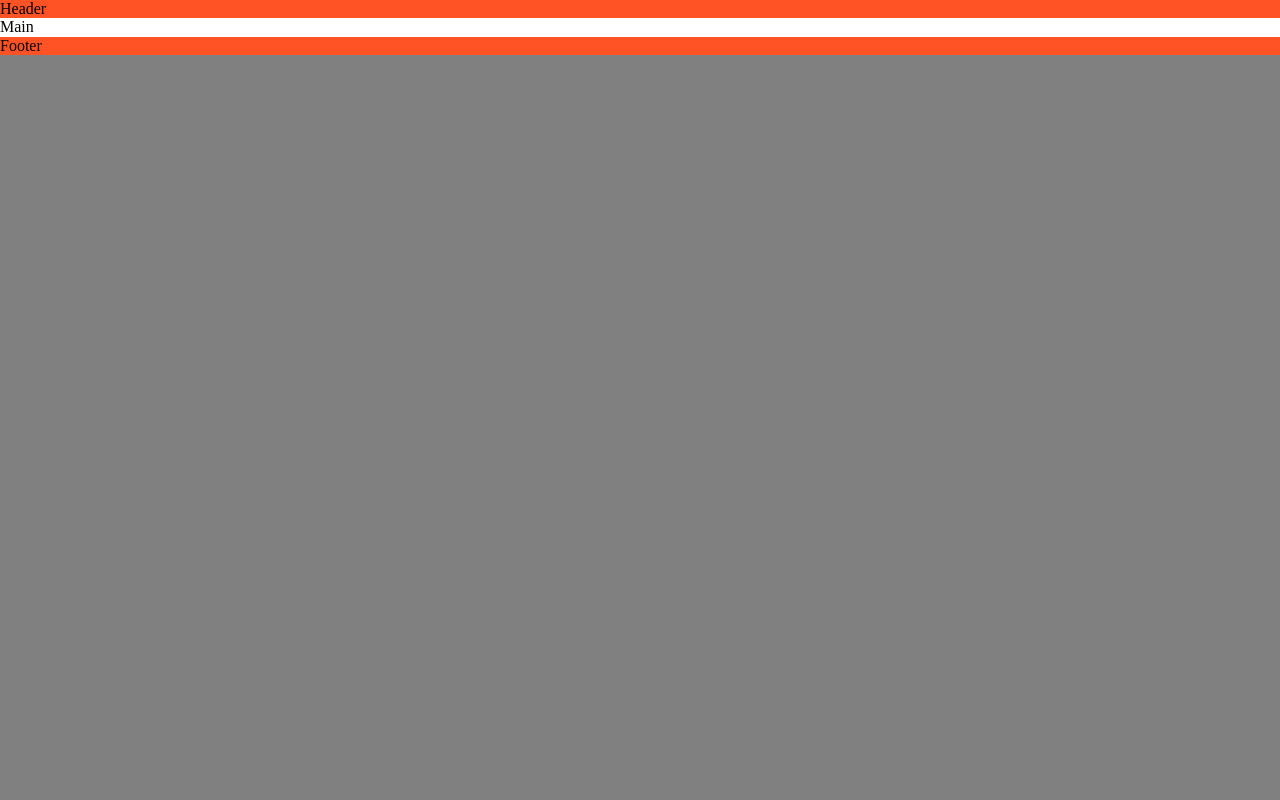
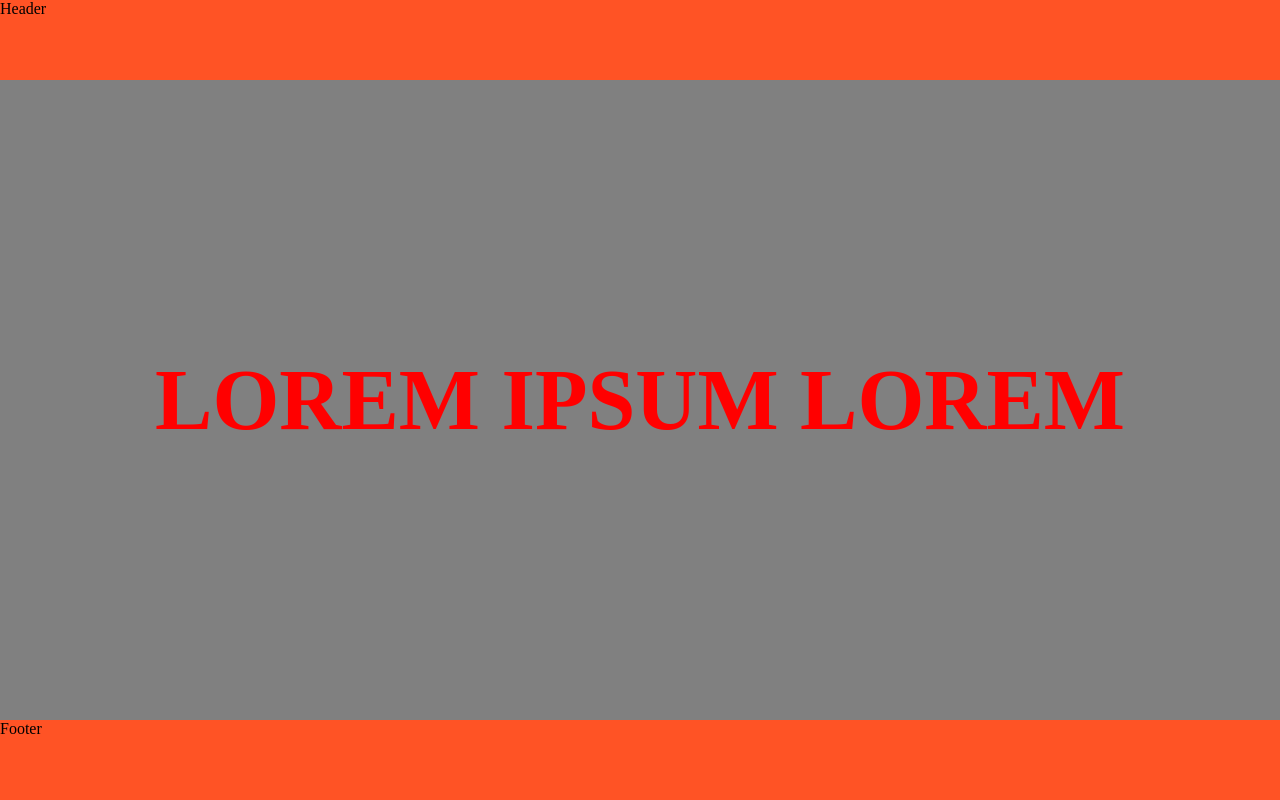
Before and after one commit to YanchukV/mark-up-starter, a website: page templates/index.html in a window 1280 px wide. Drawn offline with nearby package versions, Linux system fonts and the light colour scheme; files that its build step writes are made by us from their sources.

Commit message:
update template plugin

```diff
--- a/app/sass/layout/_footer.sass
+++ b/app/sass/layout/_footer.sass
@@ -1,2 +1,3 @@
 .footer
   background: #ff5325
+  height: 10vh
--- a/app/sass/layout/_header.sass
+++ b/app/sass/layout/_header.sass
@@ -1,2 +1,3 @@
 .header
   background: #ff5325
+  height: 10vh
--- a/app/sass/layout/_main.sass
+++ b/app/sass/layout/_main.sass
@@ -1,2 +1,10 @@
 .main
-  background: #fff
+  height: 80vh
+  background-size: cover
+  display: flex
+  justify-content: center
+  h1
+    color: red
+    font-size: 86px
+    text-transform: uppercase
+    align-self: center
--- a/package.json
+++ b/package.json
@@ -19,6 +19,7 @@
     "gulp-group-css-media-queries": "^1.2.0",
     "gulp-html-beautify": "^1.0.1",
     "gulp-imagemin": "^2.4.0",
+    "gulp-nunjucks-render": "^2.2.1",
     "gulp-postcss": "^6.4.0",
     "gulp-rename": "^1.2.2",
     "gulp-sass": "^2.3.1",
--- a/templates/index.html
+++ b/templates/index.html
@@ -6,12 +6,12 @@
 	<link rel="stylesheet" href="css/main.css">
 </head>
 <body>
-	@@include('components/_header.html')
+	{% include 'components/_header.html' %}
 
 	<main class="main">
-		Main
+		<h1>Lorem ipsum lorem</h1>
 	</main>
 
-	@@include('components/_footer.html')
+	{% include 'components/_footer.html' %}
 </body>
 </html>
```
Also changed, not shown: app/index.html (+1 -4 lines), gulpfile.js (+6 -7 lines).
